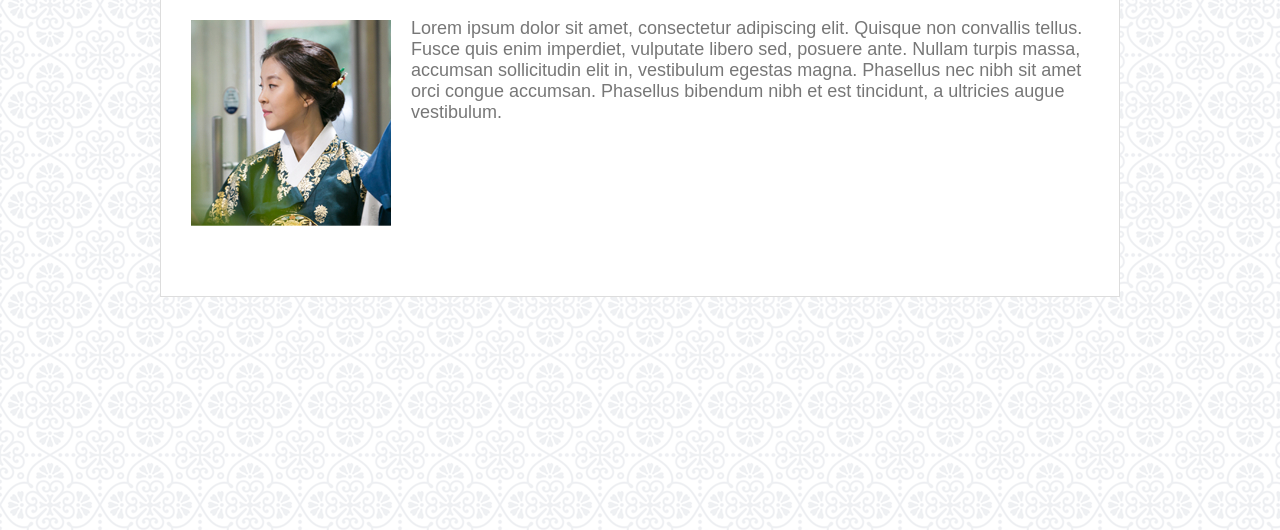
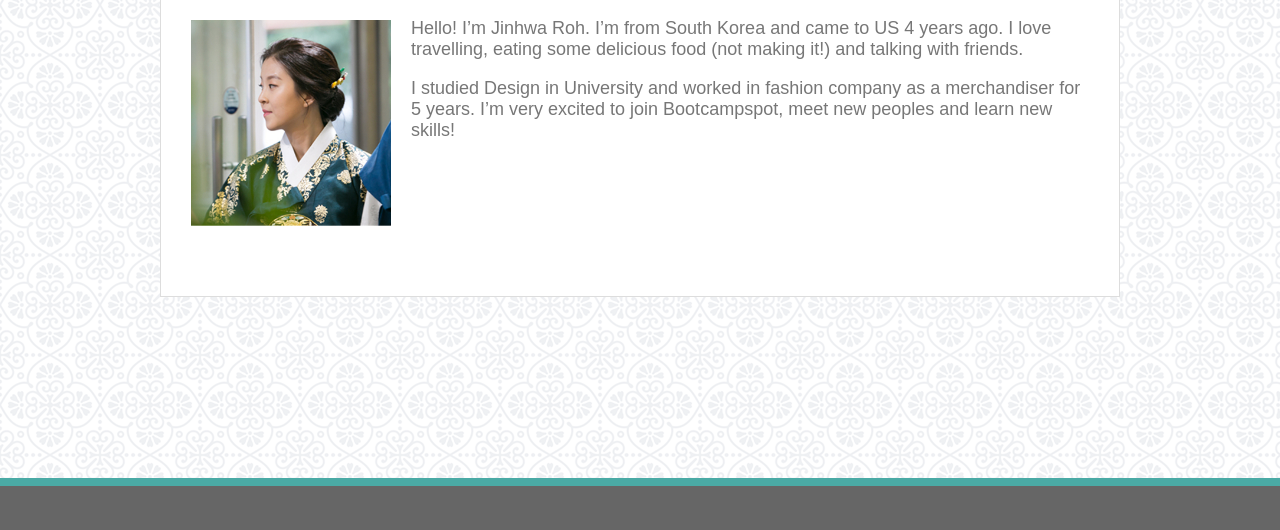
Before and after one commit to nnjh12/Basic-Portfolio, a plain HTML site: page index.html in a window 1280 px wide. Shown: the part 244-774 px from the top of the page. Drawn offline with Linux system fonts and the light colour scheme.

Commit message:
add contents about me & code for sticky footer

```diff
--- a/assets/css/style.css
+++ b/assets/css/style.css
@@ -4,6 +4,11 @@ html, body {
     box-sizing: border-box;
     font-family: Arial, Helvetica, sans-serif;
     color: #777777;
+}
+
+/* for sticky footer */
+.wrapper {
+    min-height: 100%;
 }
 
 header {
@@ -14,7 +19,6 @@ header {
 .header_box {
     width: 960px;
     margin: auto;
-    /* background-color: pink;  delete later */
     overflow: auto;
 }
 
@@ -34,7 +38,6 @@ nav {
 }
 
 .menu {
-    /* background-color: yellow; delete later */
     float: left;
     padding: 5px;
     margin-right: 5px;
@@ -61,10 +64,6 @@ section {
     background-repeat:repeat;
     padding-top: 40px;
     padding-bottom: 120px;
-    min-height: 100%;
-    /* for sticky footer */
-    /* margin-bottom: -78px;  */
-
 }
 
 .section_box {
@@ -106,9 +105,9 @@ p {
 }
 
 /* for sticky footer */
-/* .push {
+.push {
     height: 78px;
-} */
+}
 
 footer {
     width: 100%;
@@ -118,6 +117,8 @@ footer {
     color: #ffffff;
     text-align: center;
     line-height: 110px;
+    /* for sticky footer */
+    margin-top: -78px;
 }
 
 /* Portfolio CSS */
@@ -185,5 +186,4 @@ input[name=submit]:hover {
    border: none;
    /* color from Adobe Kuler */
    background-color: #467F7E;
-
 }
--- a/index.html
+++ b/index.html
@@ -12,6 +12,9 @@
 
 
 <body>
+    <!-- wrapper for sticky footer -->
+    <div class="wrapper">
+
         <header>
 
             <div class="header_box">
@@ -45,17 +48,24 @@
 
                     <img id="profile_photo" src="assets/images/profile.jpg" alt="JINHWA.jpg" width="200">
 
-                    <p> Lorem ipsum dolor sit amet, consectetur adipiscing elit. Quisque non convallis tellus. Fusce quis enim imperdiet, vulputate libero sed, posuere ante. Nullam turpis massa, accumsan sollicitudin elit in, vestibulum egestas magna. Phasellus nec nibh sit amet orci congue accumsan. Phasellus bibendum nibh et est tincidunt, a ultricies augue vestibulum. </p>
+                    <p> Hello! I’m Jinhwa Roh. I’m from South Korea and came to US 4 years ago. I love travelling, eating some delicious food (not making it!) and talking with friends.</p>
+                    <p> I studied Design in University and worked in fashion company as a merchandiser for 5 years. I’m very excited to join Bootcampspot, meet new peoples and learn new skills! </p>
 
                 </div>
 
             </div>
 
+            <!-- push for sticky footer -->
+            <div class="push"></div>
+
         </section>
+
+    </div>
 
     <footer>
         copyright &copy;
     </footer>
 
 </body>
+
 </html>
```
Also changed, not shown: contact.html (+9 -0 lines), portfolio.html (+9 -0 lines). Lines whose indentation alone changed are shown as unchanged.
